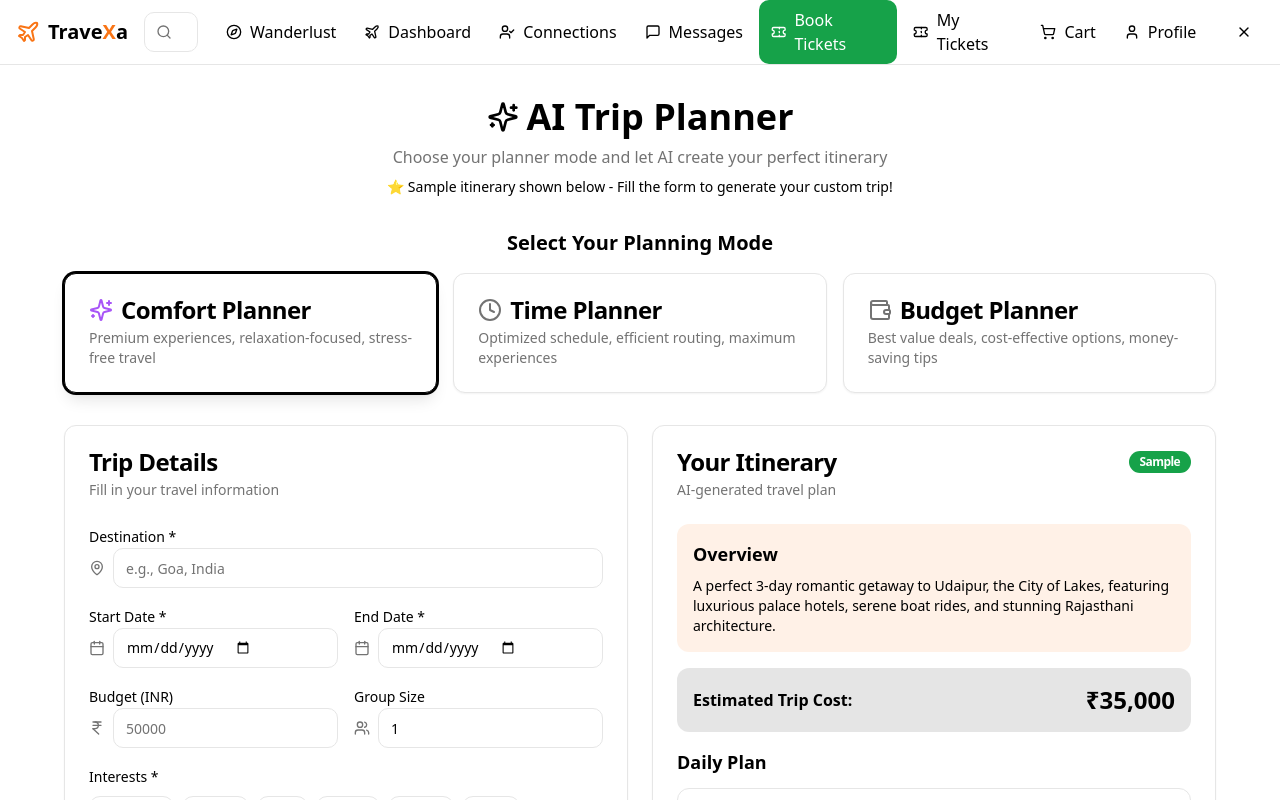
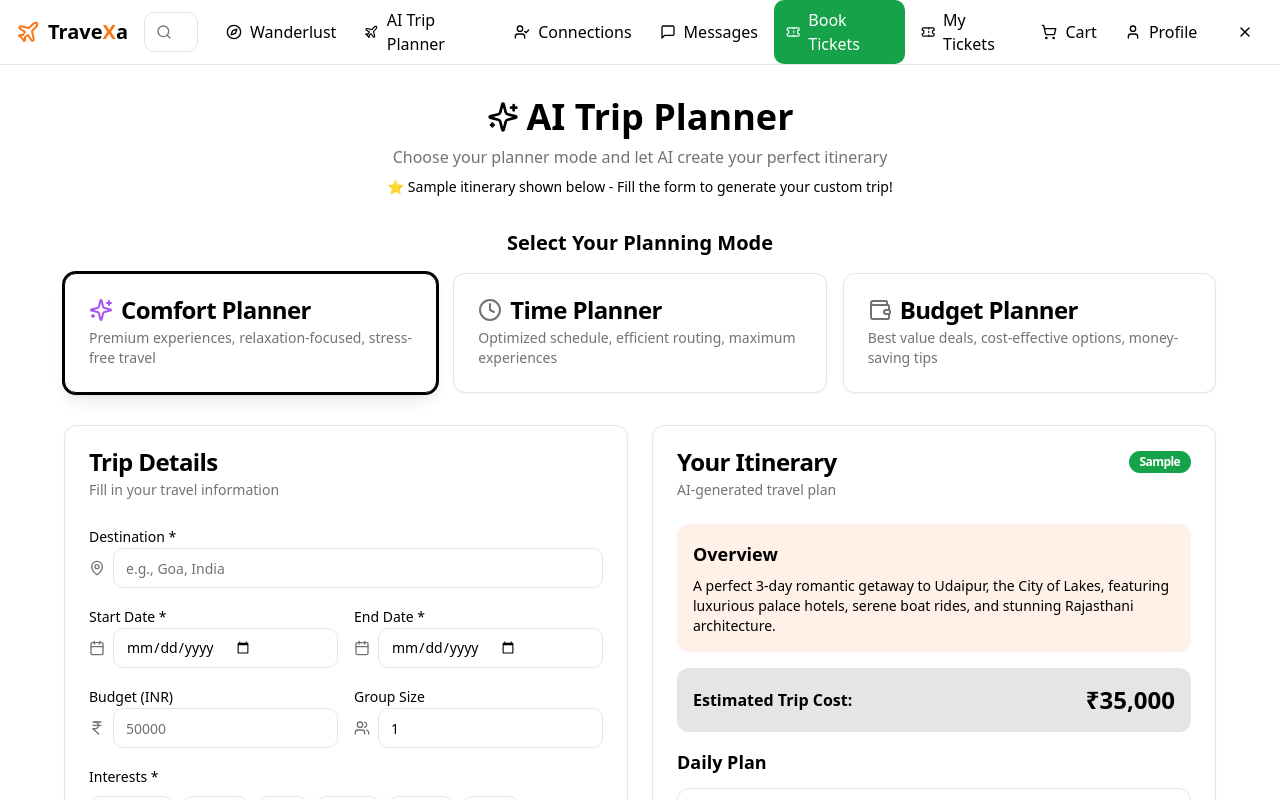
Before and after one commit to RajasekharReddy2320/travexa, a React (Vite) app: page /plan-trip in a window 1280 px wide. Shown: the top 800 px of the page. Built offline with nearby package versions, Linux system fonts and the light colour scheme; the HTML template or start-up script is replaced by a standard one.

Commit message:
Rename dashboard route to plan
- Update navigation label from Dashboard to AI Trip Planner
- Suggested route rename to /plan for alignment with trip planning feature

```diff
--- a/src/components/DashboardNav.tsx
+++ b/src/components/DashboardNav.tsx
@@ -71,7 +71,7 @@ const DashboardNav = () => {
               }`}
             >
               <Plane className="h-4 w-4" />
-              <span className="hidden lg:inline-block">Dashboard</span>
+              <span className="hidden lg:inline-block">AI Trip Planner</span>
             </Link>
 
             <Link
```
